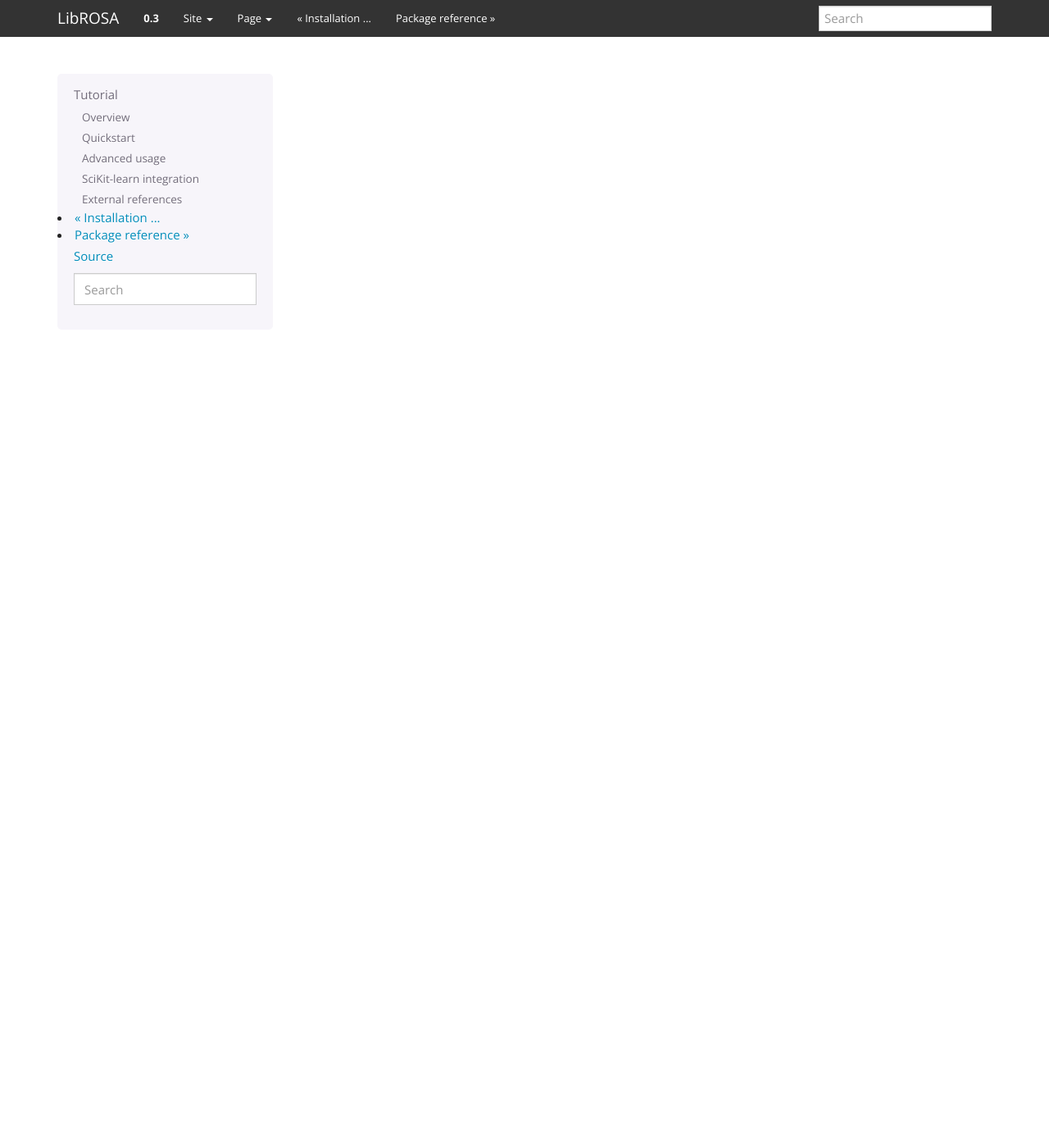
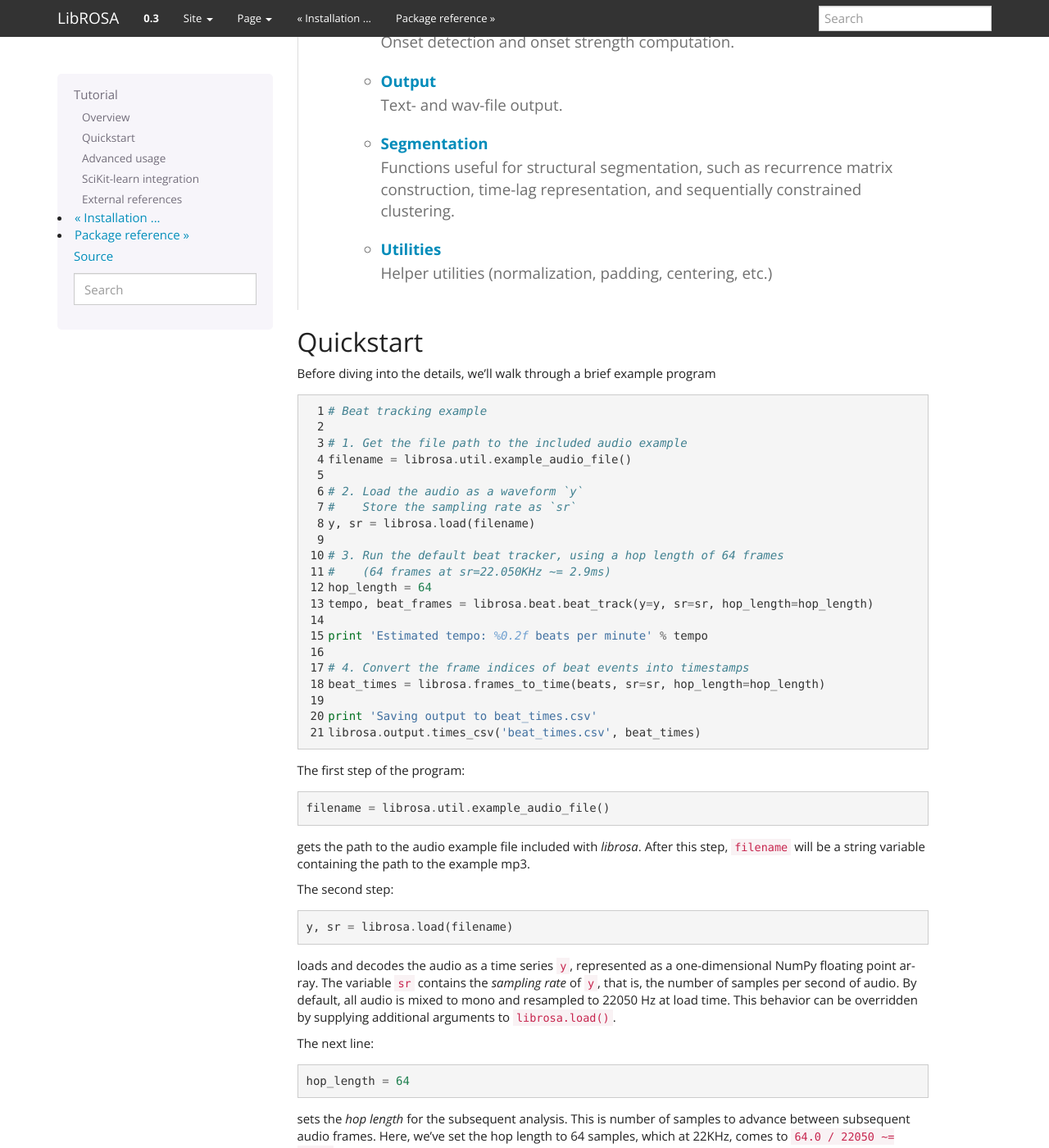
Before and after one commit to librosa/librosa, a Sphinx documentation site: the page built from docs/tutorial.rst, in a window 1280 px wide and 1400 px high, scrolled down 1303 px. Shown: the whole window at 82% size. Built offline with Sphinx 7.4.7, drawn with Linux system fonts in a browser that asks for light colours; some of the changed text lies outside the part shown.

Commit message:
parts 1 and 2 of tutorial

```diff
--- a/docs/conf.py
+++ b/docs/conf.py
@@ -74,11 +74,11 @@ exclude_patterns = ['_build']
 
 # If true, the current module name will be prepended to all description
 # unit titles (such as .. function::).
-#add_module_names = True
+add_module_names = True
 
 # If true, sectionauthor and moduleauthor directives will be shown in the
 # output. They are ignored by default.
-#show_authors = False
+show_authors = False
 
 # The name of the Pygments (syntax highlighting) style to use.
 pygments_style = 'sphinx'
--- a/docs/tutorial.rst
+++ b/docs/tutorial.rst
@@ -1,17 +1,170 @@
 Tutorial
 ========
+
+This section covers the fundamentals of developing with *librosa*, including
+a package overview, basic and advanced usage, and integration with the *scikit-learn*
+package.  We will assume basic familiarity with Python and NumPy/SciPy.
+
 
 Overview
 --------
 
+The *librosa* package is structured as collection of submodules:
+
+  - librosa
+
+    - :ref:`beat`
+        Functions for estimating tempo and detecting beat events.
+
+    - :ref:`chord`
+        This submodule contains a generic class which implements supervised training
+        of Gaussian-emission Hidden Markov Models (HMM) commonly used in chord
+        recognition.
+
+    - :ref:`core`
+        Core functionality includes functions to load audio from disk, compute various
+        spectrogram representations, and a variety of commonly used tools for
+        music analysis.  For convenience, all functionality in this submodule is
+        directly accessible from the top-level ``librosa.*`` namespace.
+
+    - :ref:`decompose`
+        Functions for harmonic-percussive source separation (HPSS) and generic
+        spectrogram decomposition using matrix decomposition methods implemented in
+        *scikit-learn*.
+
+    - :ref:`display`
+        Visualization and display routines using `matplotlib`.
+
+    - :ref:`effects`
+        Time-domain audio processing, such as pitch shifting and time stretching.
+        This submodule also provides time-domain wrappers for the `decompose`
+        submodule.
+
+    - :ref:`feature`
+        Feature extraction and manipulation.  This includes low-level feature
+        extraction, such as chromagrams, pseudo-constant-Q (log-frequency) transforms,
+        Mel spectrogram, MFCC, and tuning estimation.  Also provided are feature
+        manipulation methods, such as delta features, memory embedding, and
+        event-synchronous feature alignment.
+
+    - :ref:`filters`
+        Filter-bank generation (chroma, pseudo-CQT, CQT, etc.).  These are primarily
+        internal functions used by other parts of *librosa*.
+
+    - :ref:`onset`
+        Onset detection and onset strength computation.
+
+    - :ref:`output`
+        Text- and wav-file output.
+
+    - :ref:`segment`
+        Functions useful for structural segmentation, such as recurrence matrix
+        construction, time-lag representation, and sequentially constrained
+        clustering.
+
+    - :ref:`util`
+        Helper utilities (normalization, padding, centering, etc.)
+
+
+
 Quickstart
 ----------
+Before diving into the details, we'll walk through a brief example program
+
+.. code-block:: python
+    :linenos:
+
+    # Beat tracking example
+
+    # 1. Get the file path to the included audio example
+    filename = librosa.util.example_audio_file()
+
+    # 2. Load the audio as a waveform `y`
+    #    Store the sampling rate as `sr`
+    y, sr = librosa.load(filename)
+
+    # 3. Run the default beat tracker, using a hop length of 64 frames
+    #    (64 frames at sr=22.050KHz ~= 2.9ms)
+    hop_length = 64
+    tempo, beat_frames = librosa.beat.beat_track(y=y, sr=sr, hop_length=hop_length)
+
+    print 'Estimated tempo: %0.2f beats per minute' % tempo
+
+    # 4. Convert the frame indices of beat events into timestamps
+    beat_times = librosa.frames_to_time(beats, sr=sr, hop_length=hop_length)
+
+    print 'Saving output to beat_times.csv'
+    librosa.output.times_csv('beat_times.csv', beat_times)
+
+
+The first step of the program::
+
+    filename = librosa.util.example_audio_file()
+
+gets the path to the audio example file included with *librosa*.  After this step,
+``filename`` will be a string variable containing the path to the example mp3.
+
+The second step::
+
+    y, sr = librosa.load(filename)
+
+loads and decodes the audio as a time series ``y``, represented as a one-dimensional
+NumPy floating point array.  The variable ``sr`` contains the *sampling rate* of
+``y``, that is, the number of samples per second of audio.  By default, all audio is
+mixed to mono and resampled to 22050 Hz at load time.  This behavior can be overridden
+by supplying additional arguments to ``librosa.load()``.
+
+The next line::
+
+    hop_length = 64
+
+sets the *hop length* for the subsequent analysis.  This is number of samples to
+advance between subsequent audio frames.  Here, we've set the hop length to 64
+samples, which at 22KHz, comes to ``64.0 / 22050 ~= 2.9ms``.
+
+Next, we run the beat tracker using the specified hop length::
+
+    tempo, beat_frames = librosa.beat.beat_track(y=y, sr=sr, hop_length=hop_length)
+
+The output of the beat tracker is an estimate of the tempo (in beats per minute),
+and an array of frame numbers corresponding to detected beat events.
+
+*Frames* here correspond to short windows of the signal (``y``), each separated by
+``hop_length`` samples.  Since v0.3, *librosa* uses centered frames, so that the
+*k*\ th frame is centered around sample ``k * hop_length``.
+
+The next operation converts the frame numbers ``beat_frames`` into timings::
+
+    beat_times = librosa.frames_to_time(beats, sr=sr, hop_length=hop_length)
+
+Now, ``beat_times`` will be an array of timestamps (in seconds) corresponding to
+detected beat events.
+
+Finally, we can store the detected beat timestamps as a comma-separated values (CSV)
+file::
+
+    librosa.output.times_csv('beat_times.csv', beat_times)
+
+The contents of ``beat_times.csv`` will look something like this::
+
+    0.067
+    0.514
+    0.990
+    1.454
+    1.910
+    ...
+
+This is primarily useful for visualization purposes (e.g., using
+`Sonic Visualiser <http://www.sonicvisualiser.org>`_) or evaluation (e.g., using
+`mir_eval <https://github.com/craffel/mir_eval>`_).
 
 Advanced usage
 --------------
 
+
 SciKit-learn integration
 ------------------------
 
+
 External references
 -------------------
```
Also changed, not shown: docs/librosa.rst (+24 -2 lines), 1 other file.
